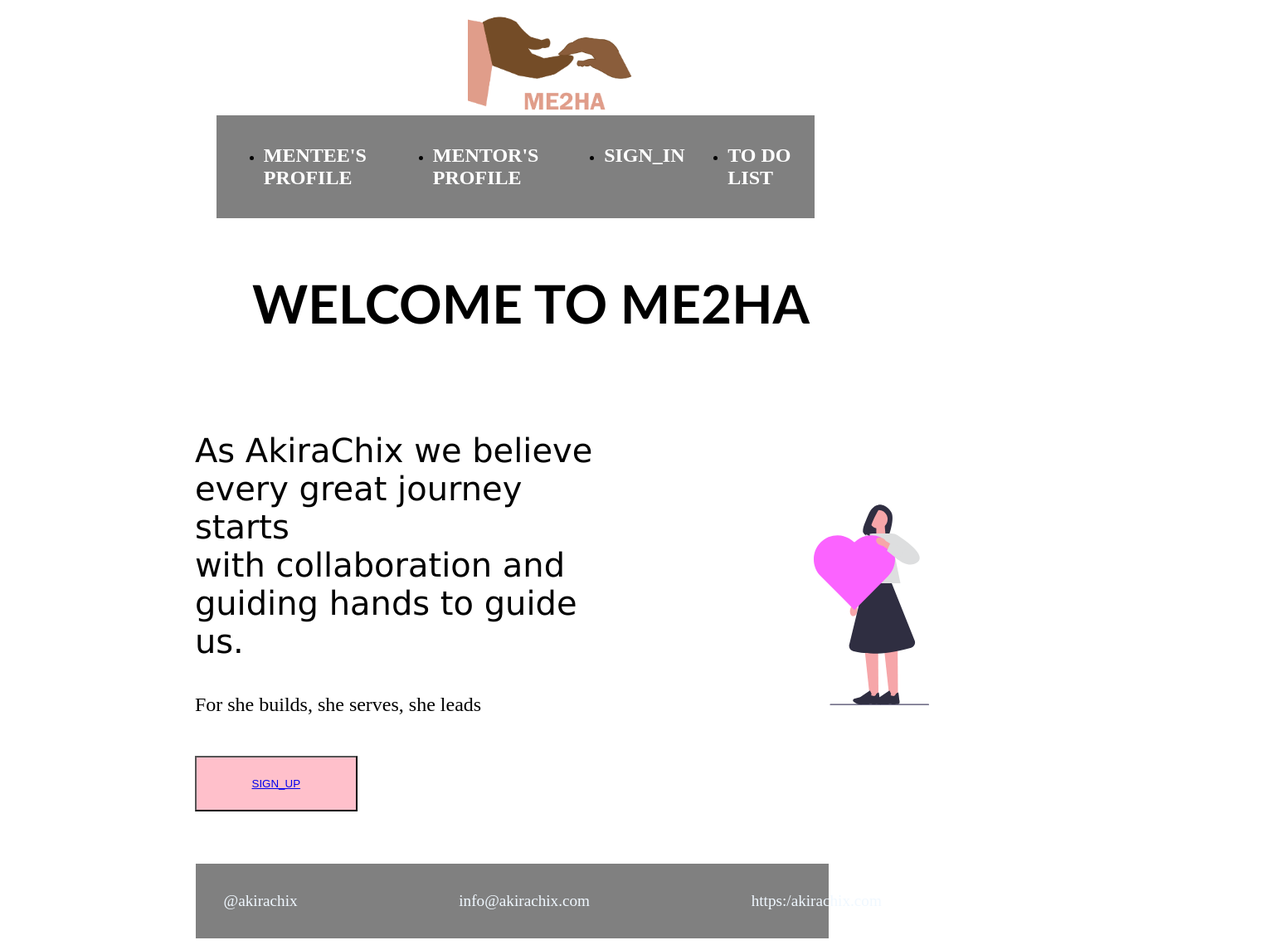
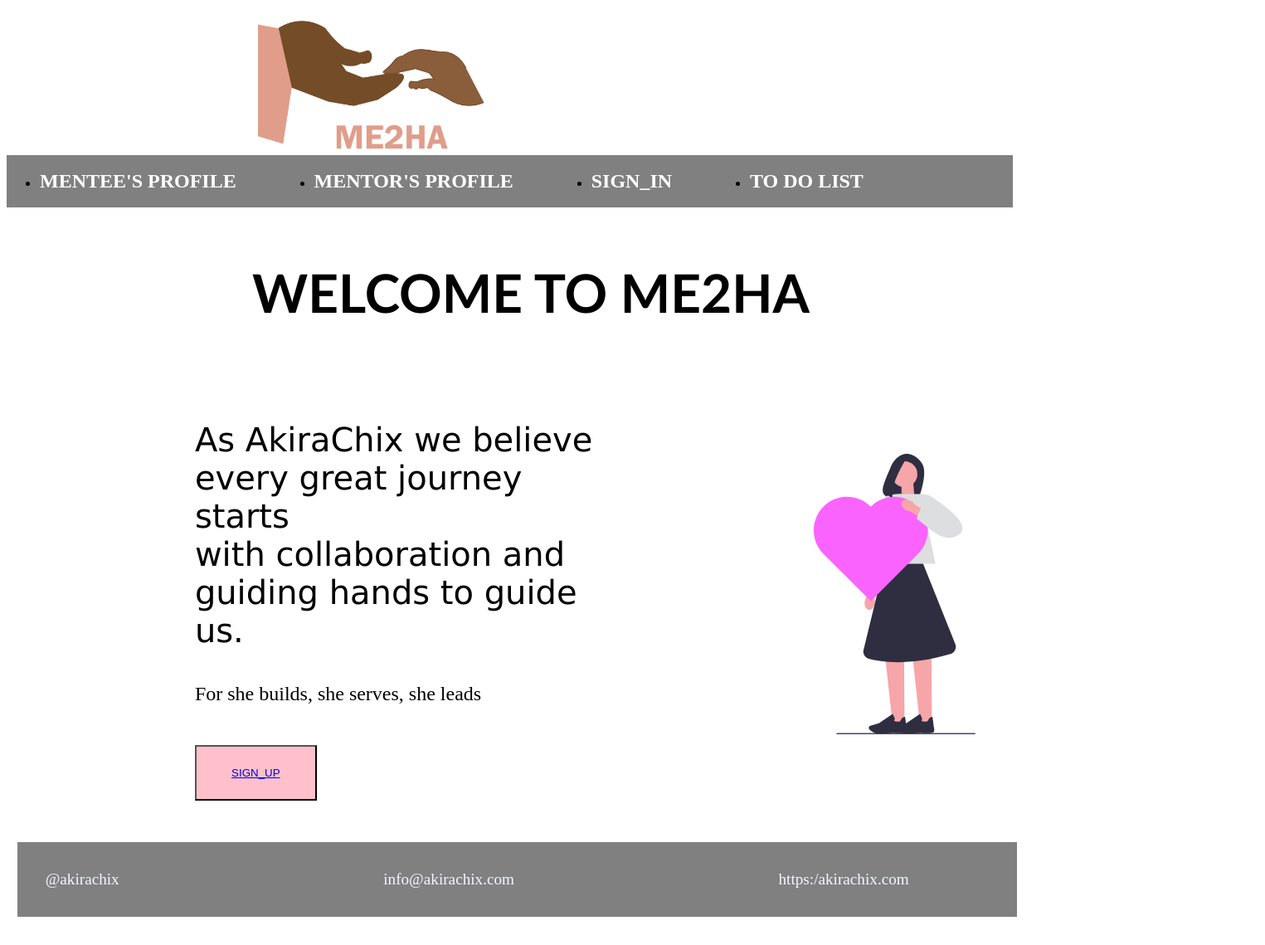
Before and after one commit to Nakato-Musana-Zaina/mentorship_website, a plain HTML site: page index.html in a window 1280 px wide. Shown: the whole page at 83% size, 1525 px wide, since content can reach past the window. After the commit the page ends 1113 px from the top, so only its background shows below. Drawn offline with Linux system fonts and the light colour scheme.

Commit message:
made changes on index file

```diff
--- a/index.html
+++ b/index.html
@@ -10,8 +10,8 @@
     <div class="body">
 
     <!-- <div class="logo_navbar"> -->
-    <div>
-        <span> <img src="logo.png" alt="logo" class="logo_image"></span>
+    <div class="logos">
+         <img src="logo.png" alt="logo" >
     </div>
     <div class="navbar">
         <ul>
--- a/list.css
+++ b/list.css
@@ -3,7 +3,7 @@
     display: flex;
     gap: 5%;
     background-color: gray;
-    width: 100%;
+    width: 120%;
     padding: 24px;
     color: white;
     text-decoration: none;
@@ -41,13 +41,13 @@
     background-color: pink;
     padding: 24px;
     width: 20%;
-    margin-top: 3%;
-   text-align: center;
+    margin-top: 1%;
+   margin-left: 50%;
 }
 .footer{
     display: flex;
     gap: 28%;
-    width: 100%;
+    width: 120%;
     padding: 34px;
     text-align: center;
     background-color: gray;
--- a/style.css
+++ b/style.css
@@ -1,6 +1,6 @@
 .body{
     width: 80%;
-    padding: 0px 20%;
+    padding: 0px;
     border-color: black;
 
 
@@ -11,7 +11,7 @@ ul{
     gap: 8%;
 }
 
-.logo_image{
+.logos{
     width: 20%;
     margin-left: 30%;
 
@@ -21,7 +21,7 @@ ul{
     gap: 4%;
 }
 .undraw{
-    width: 50%;
+    width: 70%;
     height: 100%;
 }
 
@@ -30,16 +30,15 @@ ul{
     display: flex;
     gap:4%;
     font-size:large;
-    padding: 17px;
-    /* margin-bottom: 4%; */
-    width: 68%;
-    margin-bottom: 4%;
+    width: 120%;
+    margin-bottom: 2%;
+    margin-right: 50%;
 }
 .navbar a{
     color: white;
     text-decoration: none;
     font-size: x-large;
-    text-align: center;
+
 }
 .welcome_text{
     font-size: 400%;
@@ -50,7 +49,7 @@ ul{
 .landing_page{
     display: flex;
     gap: 25%;
-    margin-bottom: 4%;
+    margin-bottom: 3%;
     padding: 12px;
     margin-left: 17%;
 }
@@ -70,14 +69,14 @@ ul{
     background-color: gray;
     font-size: larger;
     color: aliceblue;
-    width: 55%;
-    margin-left: 18%;
+    width: 90%;
+    margin-left: 1%;
 
 }
 .signup_button{
     background-color: pink;
     padding: 24px;
-    width: 40%;
+    width: 30%;
     margin-top: 5%;
 }
 @media screen and (min-width:200px) and (max-width:400px){
```
Also changed, not shown: list.html (+3 -4 lines).
